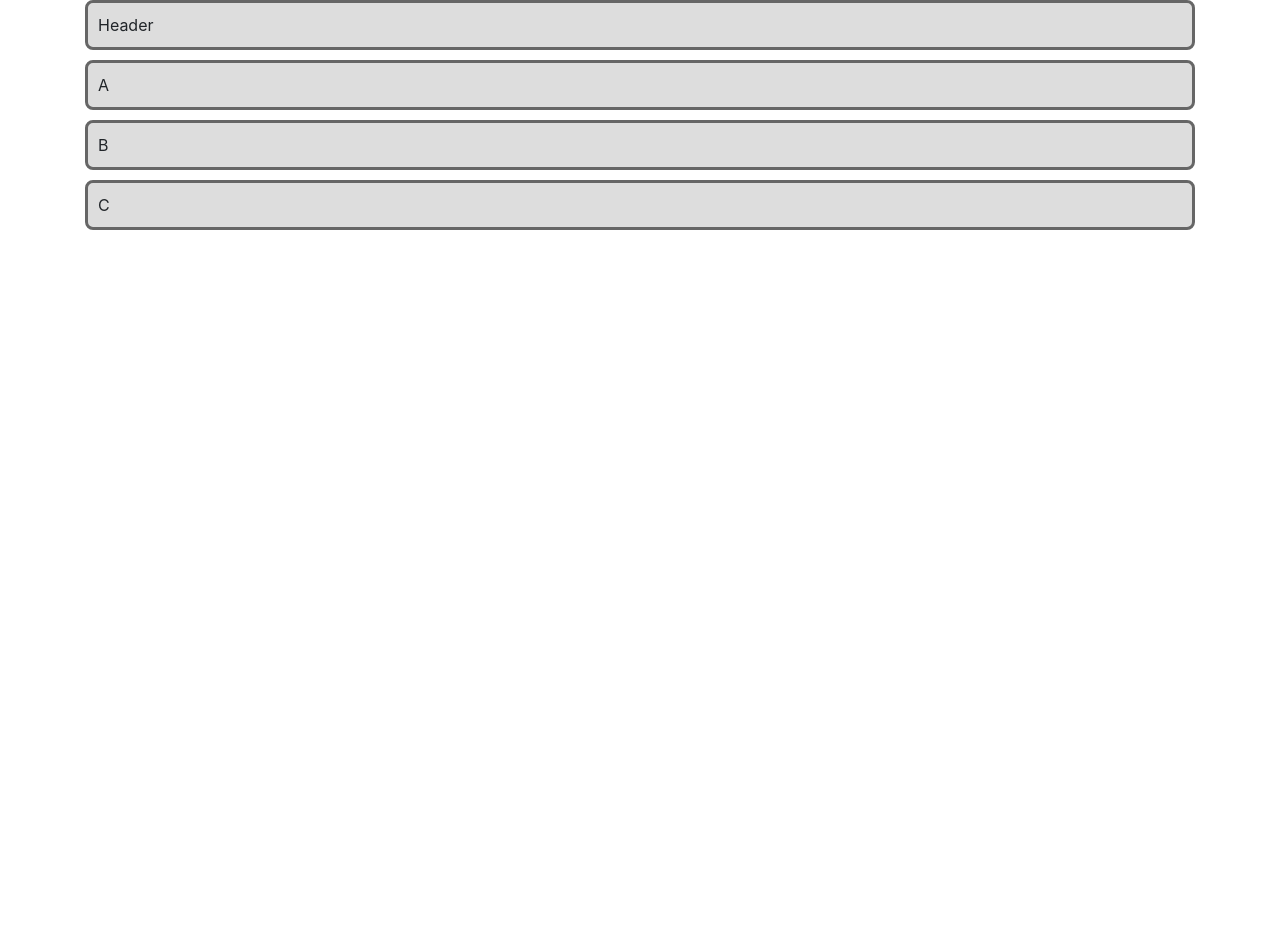
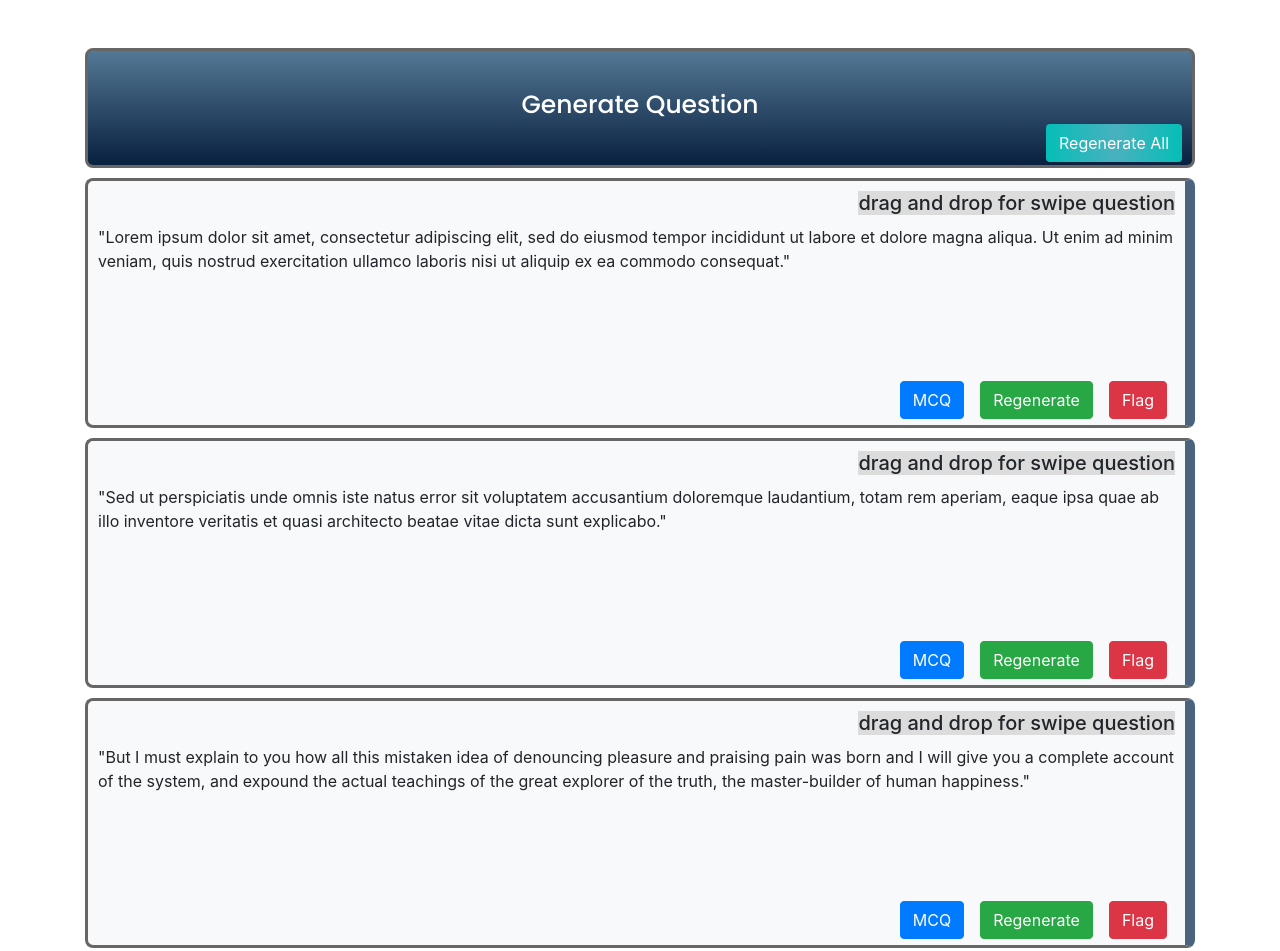
Before and after one commit to divitegar/drag-drop, a plain HTML site: page index.html in a window 1280 px wide. Before the commit the page ends 800 px from the top, so only its background shows below. Drawn offline with nearby package versions, Linux system fonts and the light colour scheme.

Commit message:
add content

```diff
--- a/css/styles.css
+++ b/css/styles.css
@@ -1,13 +1,58 @@
 .container {
     display: grid;
-    grid-template-rows: repeat(5, 1fr);
+    /* grid-template-rows: repeat(5, 1fr); */
     gap: 10px;
 }
 
 .box {
     border: 3px solid #666;
-    background-color: #ddd;
+    background-color: #f8f9fa;
     border-radius: .5em;
     padding: 10px;
     cursor: move;
 }
+
+.border-color {
+    border-right-color: #4a6480;
+    border-right-width: 10px;
+}
+
+.color-gradient {
+    background: linear-gradient(to top, #09203f 0%, #537895 100%);
+}
+
+.height-header {
+    height: 120px;
+}
+
+.height-content {
+    height: 250px;
+}
+
+.font-family-header {
+    font-family: 'Poppins', sans-serif;
+}
+
+.title-header {
+    padding-top: 25px;
+    text-align: center;
+    color: white;
+    font-size: 25px;
+}
+
+.form-right {
+    float: right;
+}
+
+.btn-grad {
+    background-image: linear-gradient(to right, #06beb6 0%, #48b1bf 51%, #06beb6 100%);
+}
+
+.header-content {
+    margin: unset;
+    background: gainsboro;
+}
+
+.mg-top {
+    margin-top: 100px;
+}
--- a/index.html
+++ b/index.html
@@ -8,16 +8,73 @@
     <meta name="viewport" content="width=device-width, initial-scale=1">
     <link rel="stylesheet" type="text/css" media="screen" href="css/styles.css" />
     <link rel="stylesheet" href="https://stackpath.bootstrapcdn.com/bootstrap/4.5.2/css/bootstrap.min.css" integrity="sha384-JcKb8q3iqJ61gNV9KGb8thSsNjpSL0n8PARn9HuZOnIxN0hoP+VmmDGMN5t9UJ0Z" crossorigin="anonymous">
+    <link href="https://fonts.googleapis.com/css2?family=Poppins:wght@500&display=swap" rel="stylesheet">
     <script src="js/main.js"></script>
 </head>
 
 <body>
-    <div class="container">
-        <div class="box">Header</div>
-        <div draggable="true" class="box">A</div>
-        <div draggable="true" class="box">B</div>
-        <div draggable="true" class="box">C</div>
+    <div class="container mt-5 mb-5">
+        <div class="box color-gradient height-header">
+            <div class="font-family-header title-header">Generate Question </div>
+            <form class="form-right">
+                <button type="button" class="btn btn-grad text-white">Regenerate All</button>
+            </form>
+        </div>
+        <div draggable="true" class="box height-content border-color">
+            <h5 class="form-right header-content">drag and drop for swipe question</h4>
+                </br>
+            </h5>
+            <p style="margin-top: 10px">"Lorem ipsum dolor sit amet, consectetur adipiscing elit, sed do eiusmod tempor incididunt ut labore et dolore magna aliqua. Ut enim ad minim veniam, quis nostrud exercitation ullamco laboris nisi ut aliquip ex ea commodo consequat."</p>
+            <div class="d-flex flex-row-reverse bd-highlight mg-top">
+                <div class="p-2 bd-highlight">
+                    <button type="button" class="btn btn-danger">Flag</button>
+                </div>
+                <div class="p-2 bd-highlight">
+                    <button type="button" class="btn btn-success">Regenerate</button>
+                </div>
+                <div class="p-2 bd-highlight">
+                    <button type="button" class="btn btn-primary">MCQ</button>
+                </div>
+            </div>
+        </div>
+        <div draggable="true" class="box height-content border-color">
+            <h5 class="form-right header-content">drag and drop for swipe question</h4>
+                </br>
+            </h5>
+            <p style="margin-top: 10px">"Sed ut perspiciatis unde omnis iste natus error sit voluptatem accusantium doloremque laudantium, totam rem aperiam, eaque ipsa quae ab illo inventore veritatis et quasi architecto beatae vitae dicta sunt explicabo."</p>
+            <div class="d-flex flex-row-reverse bd-highlight mg-top">
+                <div class="p-2 bd-highlight">
+                    <button type="button" class="btn btn-danger">Flag</button>
+                </div>
+                <div class="p-2 bd-highlight">
+                    <button type="button" class="btn btn-success">Regenerate</button>
+                </div>
+                <div class="p-2 bd-highlight">
+                    <button type="button" class="btn btn-primary">MCQ</button>
+                </div>
+            </div>
+        </div>
+        <div draggable="true" class="box height-content border-color">
+            <h5 class="form-right header-content">drag and drop for swipe question</h4>
+                </br>
+            </h5>
+            <p style="margin-top: 10px">"But I must explain to you how all this mistaken idea of denouncing pleasure and praising pain was born and I will give you a complete account of the system, and expound the actual teachings of the great explorer of the truth, the master-builder
+                of human happiness."</p>
+            <div class="d-flex flex-row-reverse bd-highlight mg-top">
+                <div class="p-2 bd-highlight">
+                    <button type="button" class="btn btn-danger">Flag</button>
+                </div>
+                <div class="p-2 bd-highlight">
+                    <button type="button" class="btn btn-success">Regenerate</button>
+                </div>
+                <div class="p-2 bd-highlight">
+                    <button type="button" class="btn btn-primary">MCQ</button>
+                </div>
+            </div>
+        </div>
     </div>
 </body>
 
 </html>
+
+</html>
```
